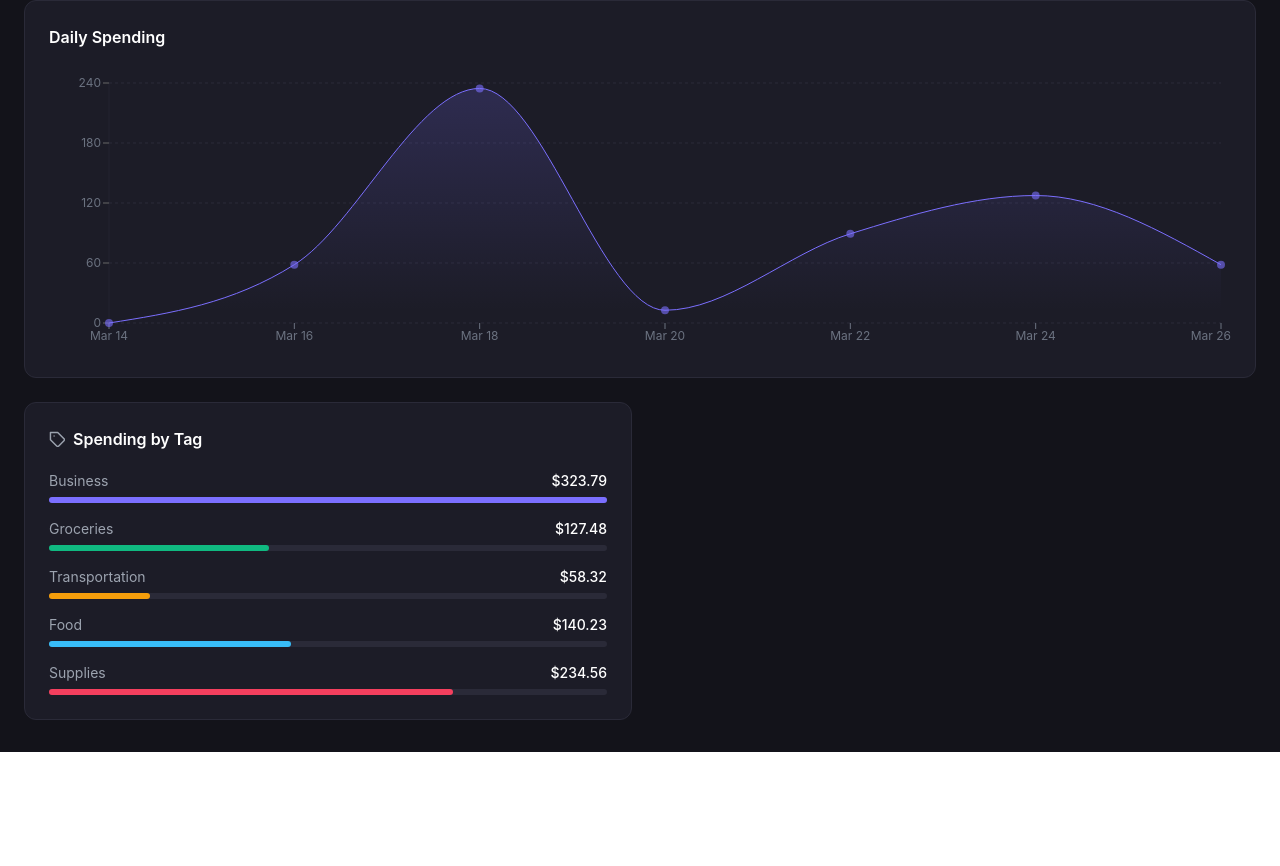
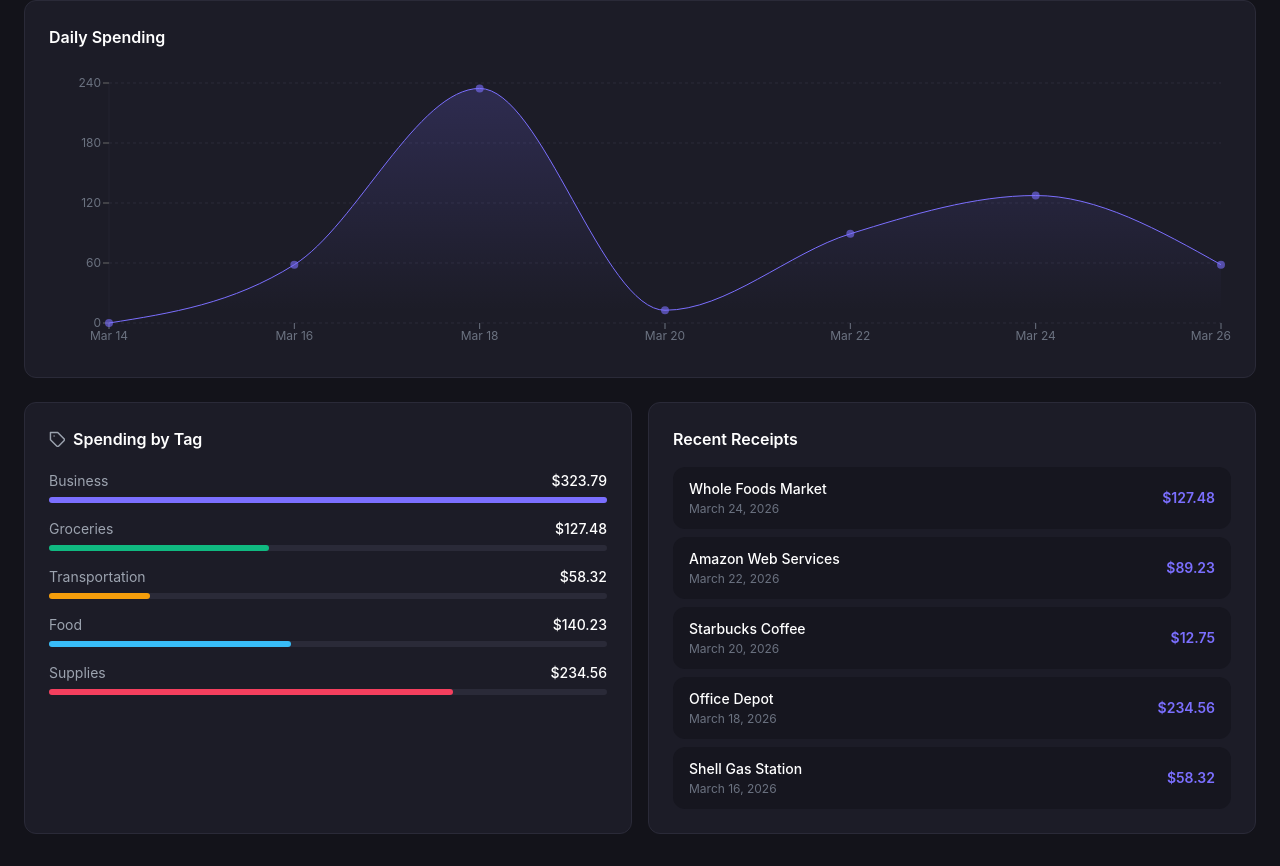
Before and after one commit to alexandragololobova/cheqo, a React (Vite) app in the folder apps/web/: page /dashboard in a window 1280 px wide. Shown: the part 347-1213 px from the top of the page. Before the commit the page ends 1099 px from the top, so only its background shows below. Built offline with nearby package versions, Linux system fonts and the light colour scheme.

Commit message:
feat(web): add recent receipts section (#5)

```diff
--- a/apps/web/src/pages/DashboardPage.tsx
+++ b/apps/web/src/pages/DashboardPage.tsx
@@ -197,6 +197,21 @@ export function DashboardPage() {
 						))}
 					</div>
 				</div>
+
+				{/* Recent Receipts */}
+				<div className="bg-[#1C1C27] rounded-xl border border-[#2A2A38] p-6 flex flex-col gap-4">
+					<h2 className="text-white font-semibold">Recent Receipts</h2>
+					<div className="flex flex-col gap-2">
+						{RECENT_RECEIPTS.map((receipt) => (
+							<RecentReceiptRow
+								key={receipt.vendor + receipt.date + receipt.total}
+								vendor={receipt.vendor}
+								date={receipt.date}
+								total={receipt.total}
+							/>
+						))}
+					</div>
+				</div>
 			</div>
 		</div>
 	);
@@ -273,6 +288,26 @@ function TagBar({ tag, amount, color, max }: TagBarProps) {
 	);
 }
 
+type RecentReceiptRowProps = {
+	vendor: string;
+	date: string;
+	total: number;
+};
+
+function RecentReceiptRow({ vendor, date, total }: RecentReceiptRowProps) {
+	return (
+		<div className="flex items-center justify-between px-4 py-3 bg-[#16161F] rounded-xl hover:bg-[#1E1E2E] transition-colors">
+			<div>
+				<p className="text-white text-sm font-medium">{vendor}</p>
+				<p className="text-[#6B7280] text-xs mt-0.5">{date}</p>
+			</div>
+			<p className="text-[#7B6FFF] font-semibold text-sm">
+				${total.toFixed(2)}
+			</p>
+		</div>
+	);
+}
+
 // icon components
 
 function DollarIcon() {
```
